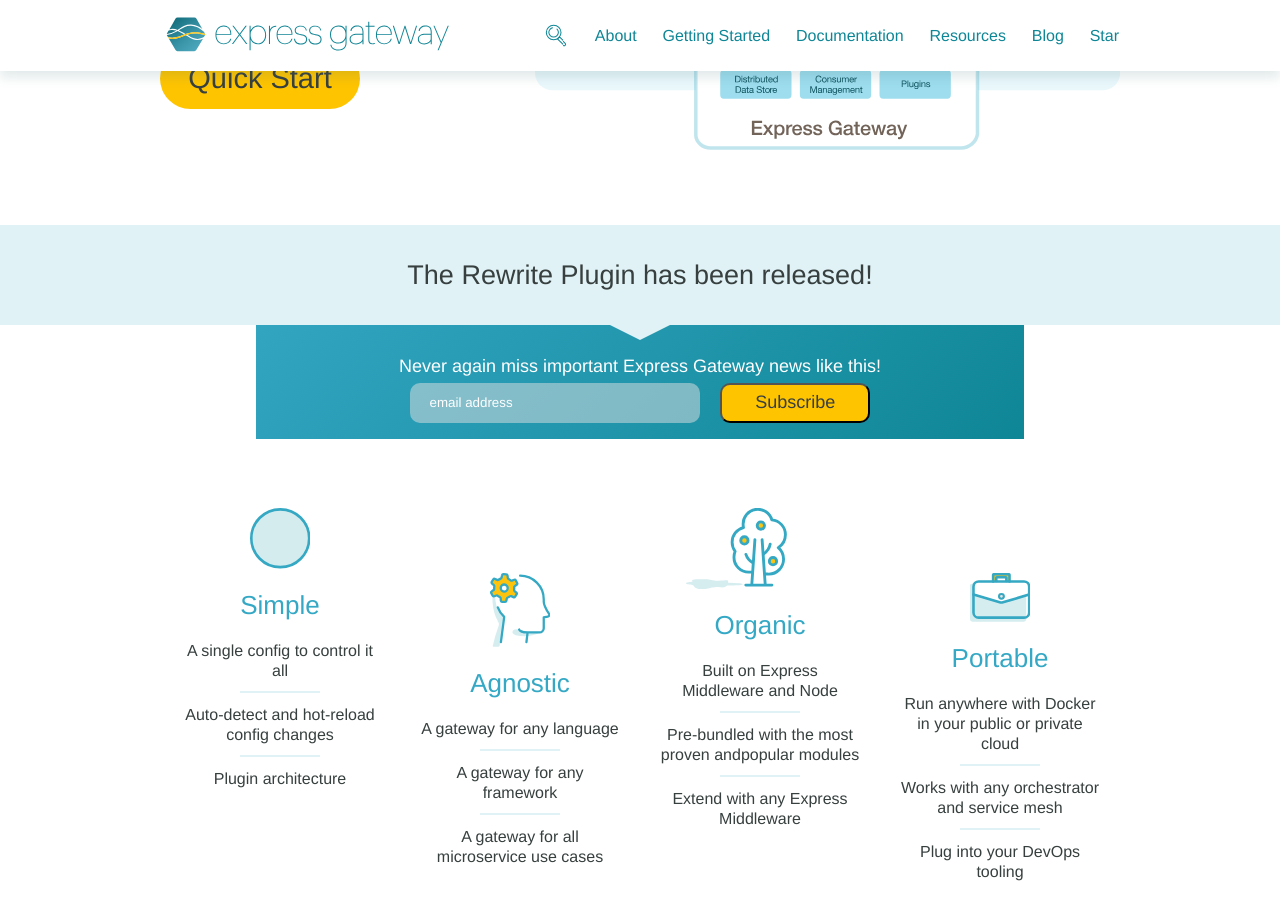
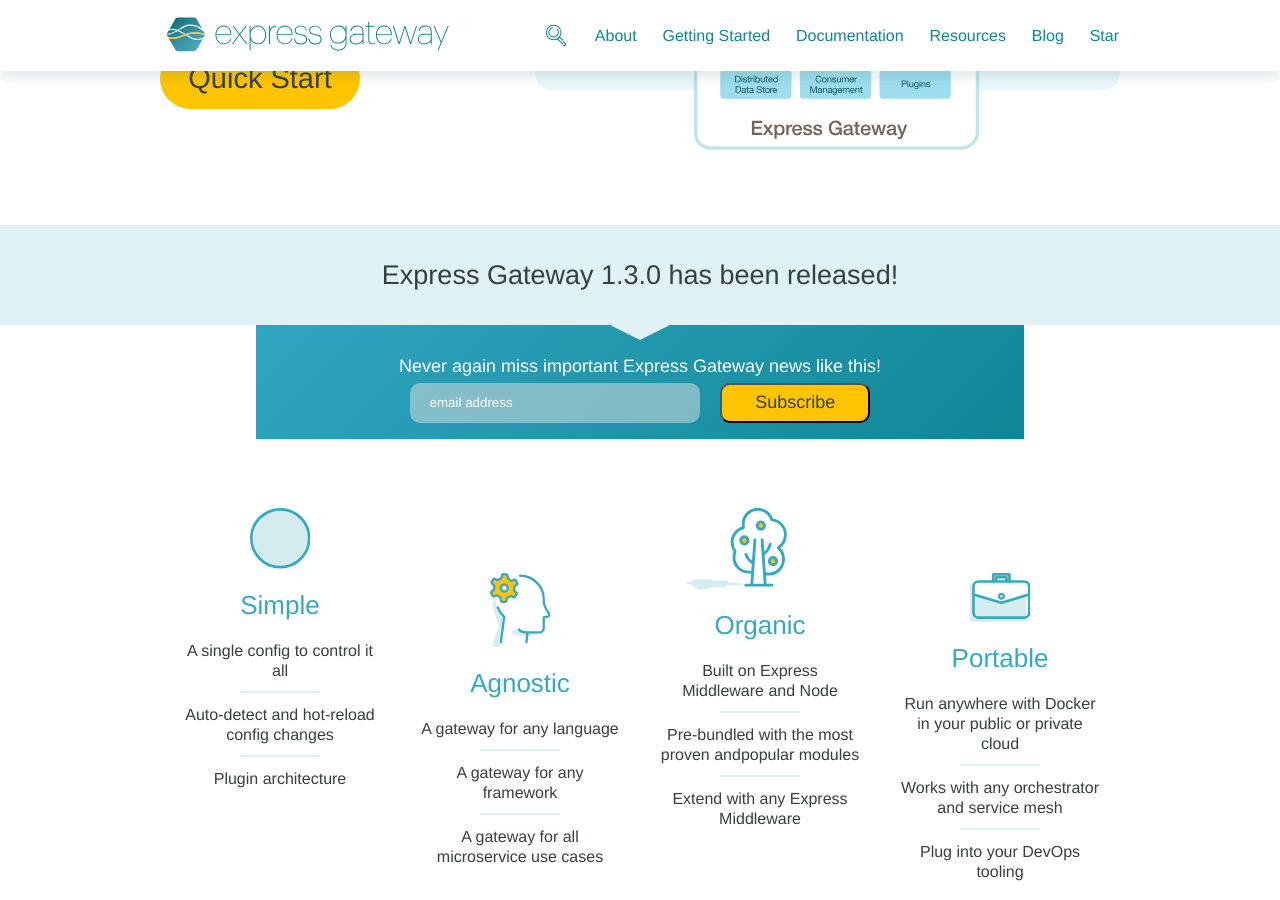
Before and after one commit to ExpressGateway/express-gateway.io, a Jekyll site: the page built from index.md, in a window 1280 px wide and 900 px high, scrolled down 669 px. Built offline with Jekyll 4.4.1, drawn with Linux system fonts in a browser that asks for light colours; nearby versions of some CDN libraries; some web fonts are replaced; comment, search, counter and statistics services are not loaded.

Commit message:
update home page for 1.3.0 release

```diff
--- a/_layouts/home.html
+++ b/_layouts/home.html
@@ -24,7 +24,7 @@
         </div>
       </section>
       <section class="announcement flex-column flex-center type-center">
-        <h3>The Rewrite Plugin has been released!</h3>
+        <h3>Express Gateway 1.3.0 has been released!</h3>
         <section class="emailform flex-center">
           {% include mailchimp.html %}
 
```
